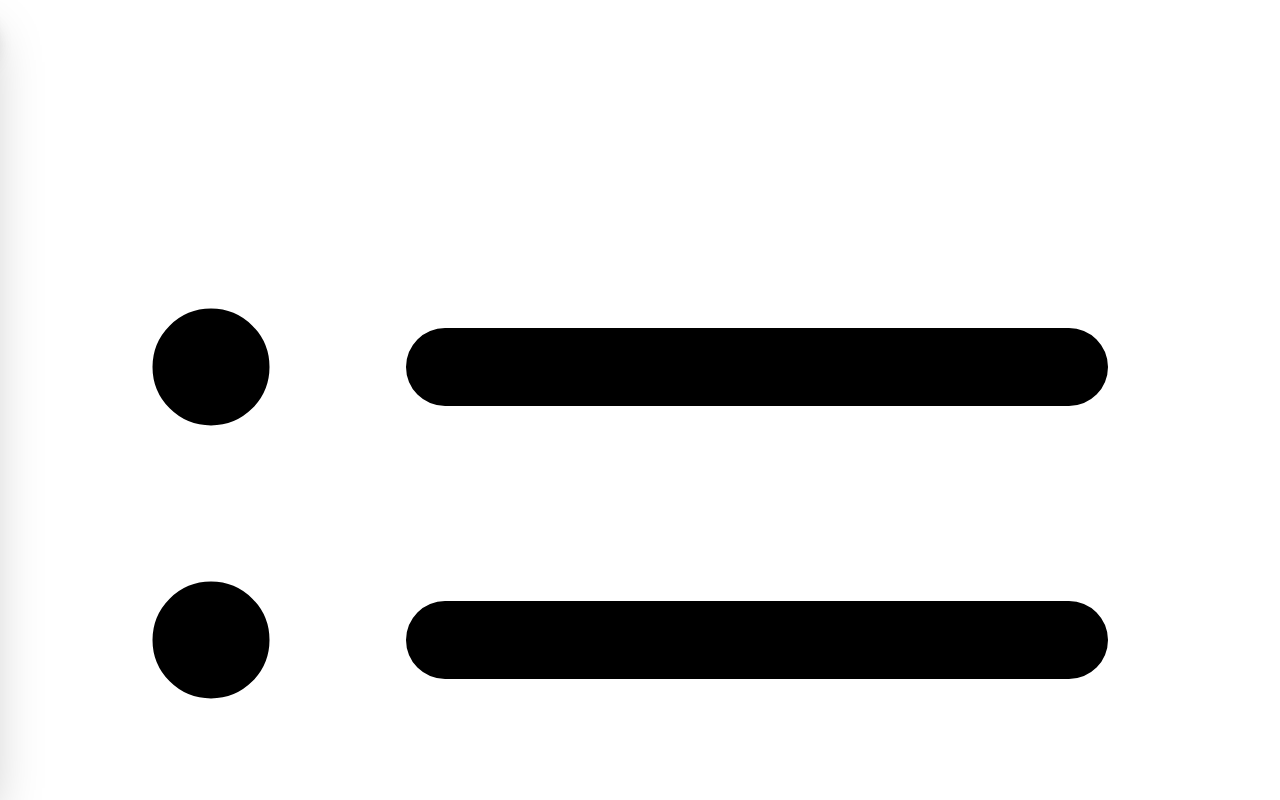
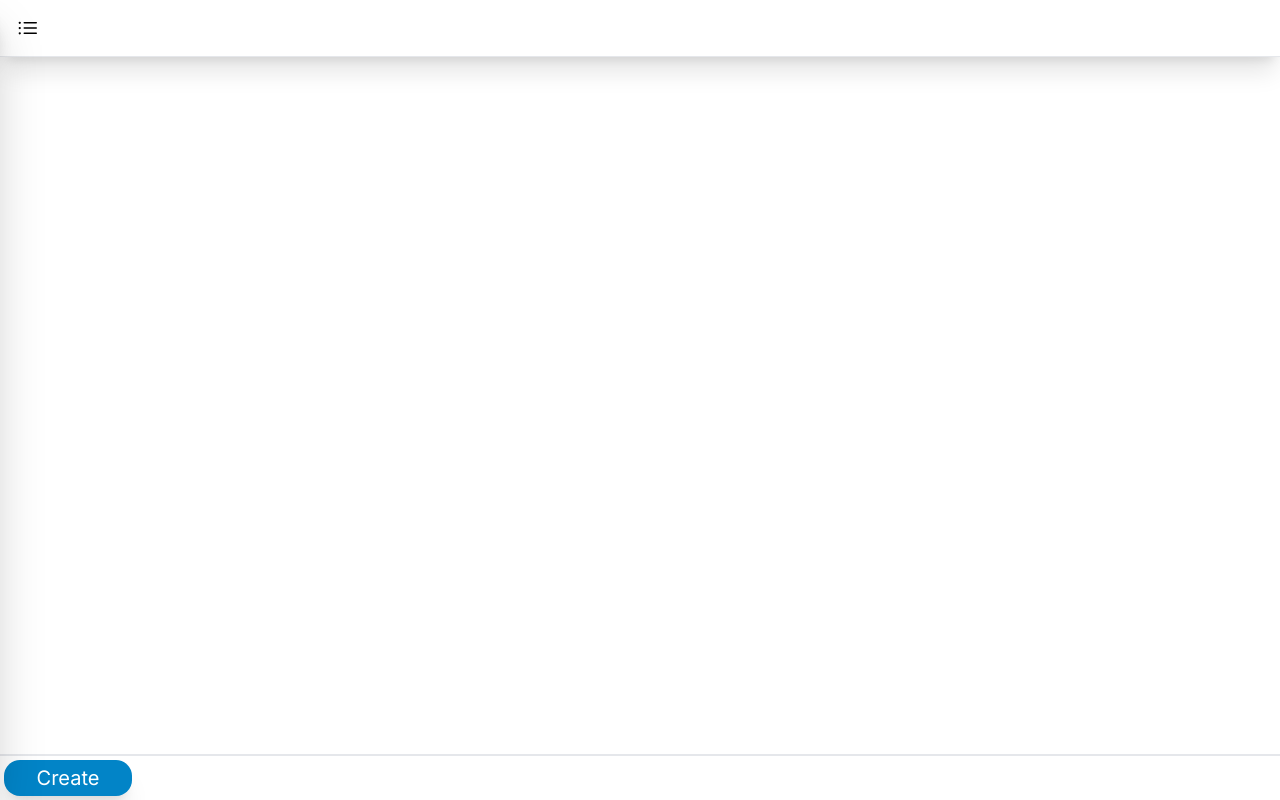
Before and after one commit to DaiChi904/todo-app, a Next.js app: page / in a window 1280 px wide. Shown: the top 800 px of the page. Built offline with nearby package versions, Linux system fonts and the light colour scheme.

Commit message:
fix: fixed confing

```diff
--- a/tailwind.config.ts
+++ b/tailwind.config.ts
@@ -1,7 +1,7 @@
 import type { Config } from "tailwindcss";
 
 const config: Config = {
-    content: ["./src/**/*.{js,ts,jsx,tsx,mdx}"],
+    content: ["./src/**/*.{js,ts,jsx,tsx,mdx}", "./public/*.{js,ts,jsx,tsx,mdx}"],
     theme: {},
     plugins: [],
 };
```
